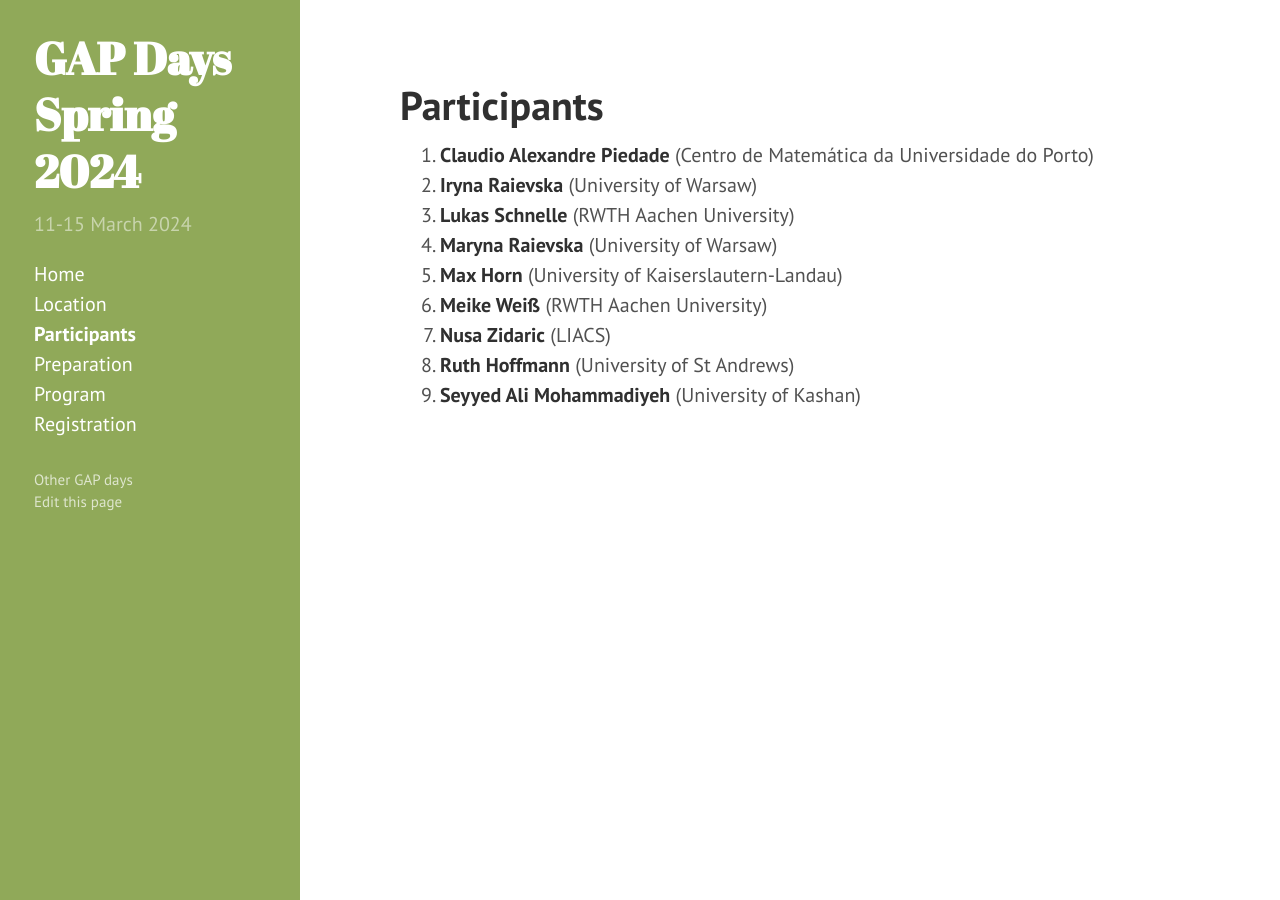
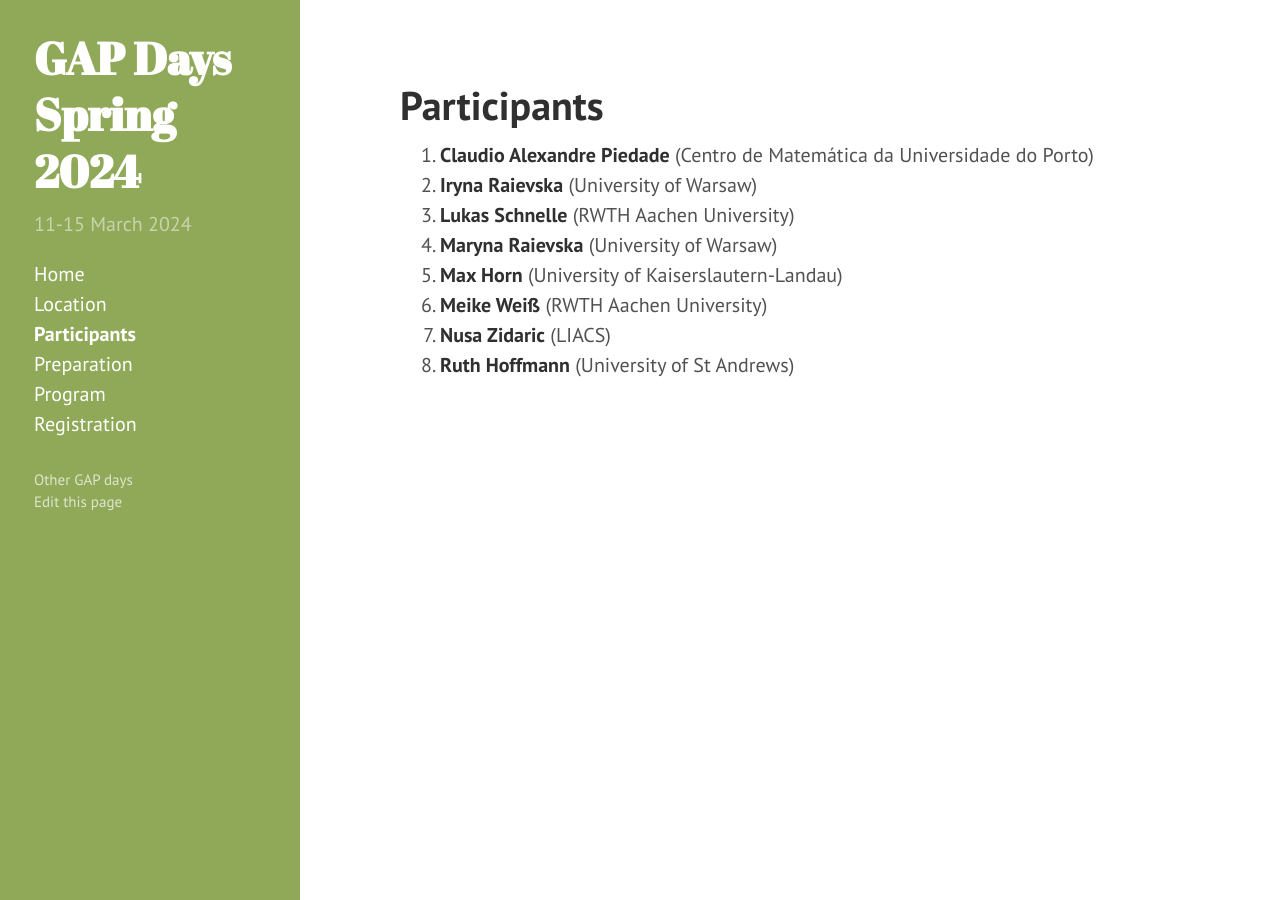
Before and after one commit to gapdays/gapdays2024-spring, a Jekyll site: the page built from participants.md, in a window 1280 px wide. Built offline with Jekyll 4.4.1, drawn with Linux system fonts in a browser that asks for light colours.

Commit message:
Update participants.md

```diff
--- a/participants.md
+++ b/participants.md
@@ -17,8 +17,6 @@ participants:
   - {name: Claudio Alexandre Piedade , affiliation: Centro de Matemática da Universidade do Porto, Portugal}
 
   - {name: Ruth Hoffmann, affiliation: University of St Andrews, Scotland}
-
-  - {name: Seyyed Ali Mohammadiyeh, affiliation: University of Kashan, Iran}
 
 ---
 
```
